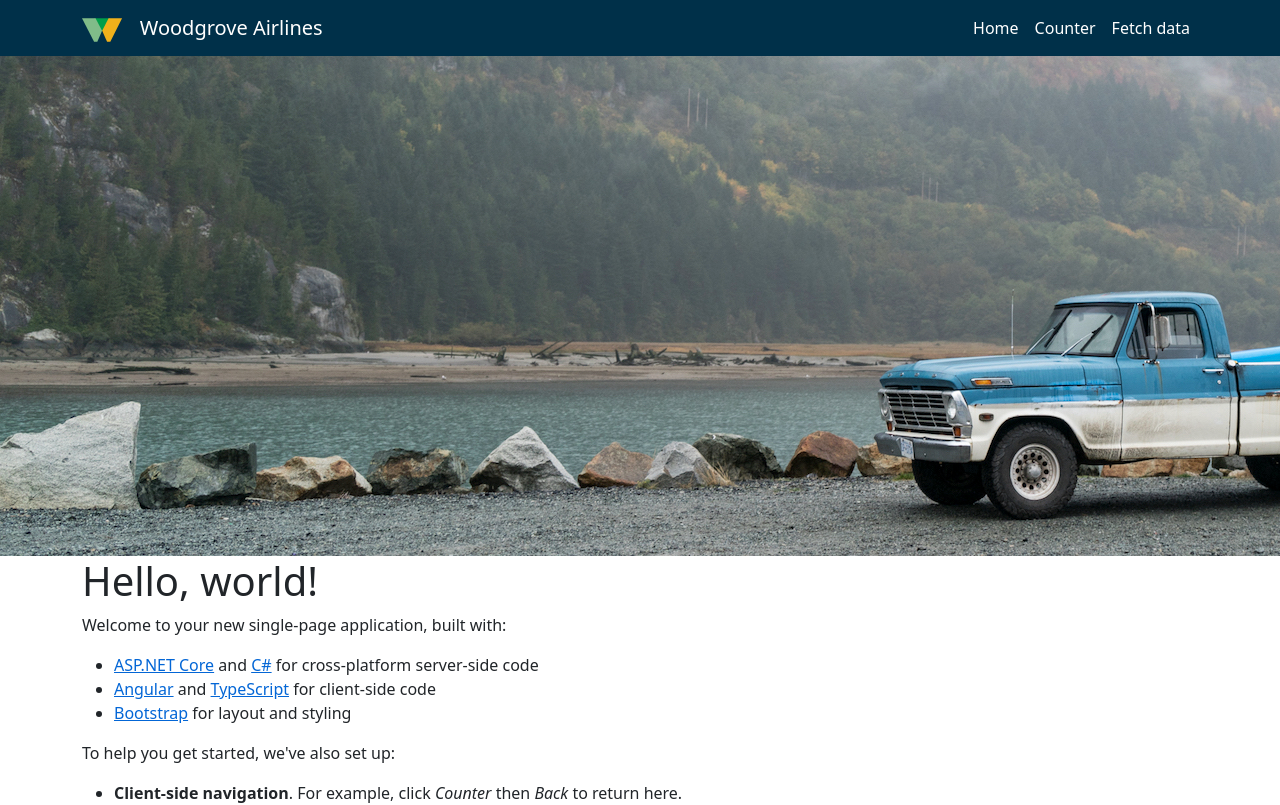
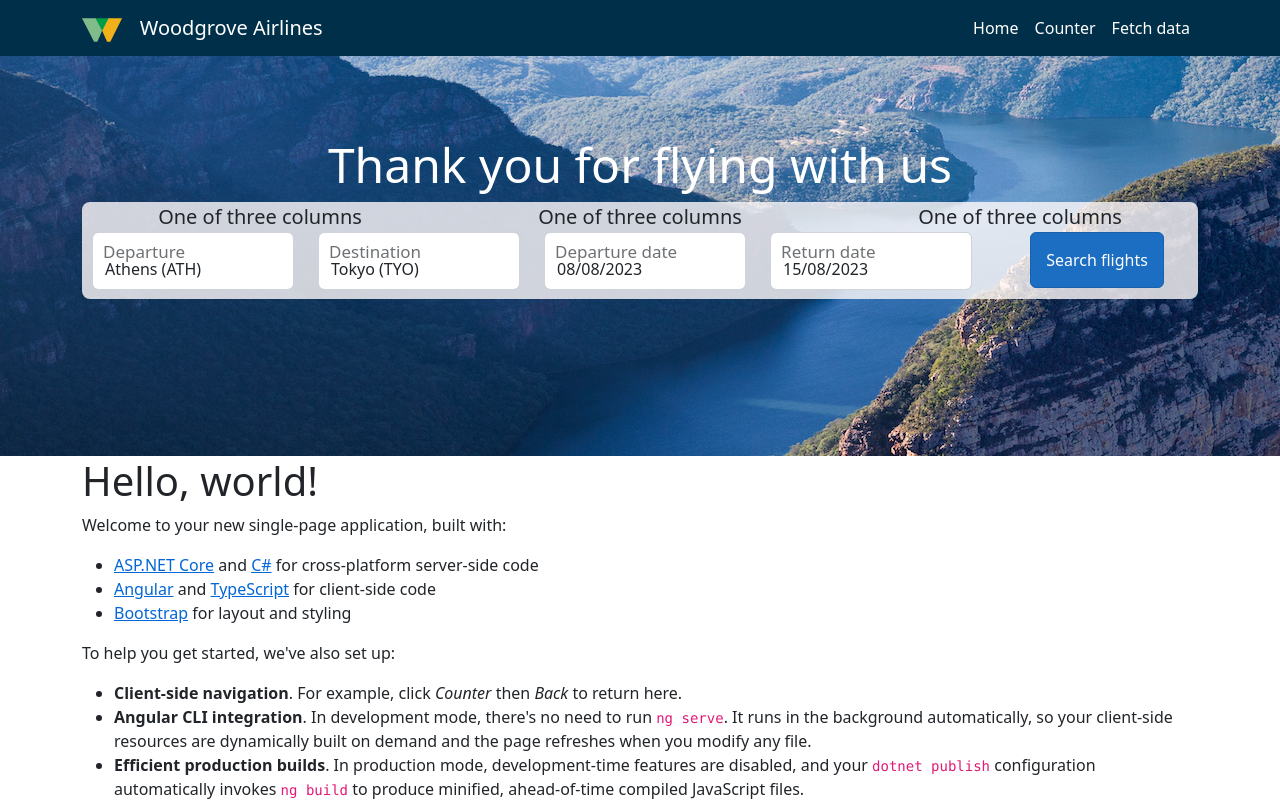
Before and after one commit to yoelhor/woodgrove-airlines, an Angular app in the folder ClientApp/: page / in a window 1280 px wide. Shown: the top 805 px of the page. Built offline with nearby package versions, Linux system fonts and the light colour scheme.

Commit message:
Search forrm

```diff
--- a/ClientApp/src/app/home-jumbotron/home-jumbotron.component.html
+++ b/ClientApp/src/app/home-jumbotron/home-jumbotron.component.html
@@ -1,4 +1,49 @@
-<div style="background-image: url(/assets/home/background_1_resize.jpg); width: 100%; height: 500px; position: relative;
+<div style="background-image: url(/assets/home/background_2.jpg); width: 100%; height: 400px; position: relative;
 top: -1px;">
 
+    <div class="container">
+        <div class="jumbotron jumbotron-fluid" style="text-align: center; padding-top: 80px;">
+
+
+            <h1 class="display-5" style="color: white;">Thank you for flying with us</h1>
+
+            <div class="lead" style="
+                background-color: white;
+                border-radius: .5rem;
+                background: rgba(255,250,250, 0.8);">
+                <div class="row">
+                    <div class="col-sm">
+                        One of three columns
+                    </div>
+                    <div class="col-sm">
+                        One of three columns
+                    </div>
+                    <div class="col-sm">
+                        One of three columns
+                    </div>
+                </div>
+                <div class="row" style="padding-bottom: 9px; padding-left: 10px;">
+                    <div class="col form-floating">
+                        <input type="text" class="form-control" id="InputDeparture" value="Athens (ATH)">
+                        <label for="InputDeparture" style="margin-left: 10px;">Departure</label>
+                    </div>
+                    <div class="col form-floating">
+                        <input type="text" class="form-control" id="InputDestination" value="Tokyo (TYO)" >
+                        <label for="InputDestination" style="margin-left: 10px;">Destination</label>
+                    </div>
+                    <div class="col form-floating">
+                        <input type="text" class="form-control" id="InputDepartureDate" value="08/08/2023">
+                        <label for="InputDepartureDate" style="margin-left: 10px;">Departure date</label>
+                    </div>
+                    <div class="col form-floating">
+                        <input type="text" class="form-control" id="InputReturnDate" value="15/08/2023">
+                        <label for="InputReturnDate" style="margin-left: 10px;">Return date</label>
+                    </div>
+                    <div class="col">
+                        <button type="submit" class="btn btn-primary" style="padding: 15px;">Search flights</button>
+                    </div>
+                  </div>
+            </div>
+        </div>
+    </div>
 </div>
--- a/ClientApp/src/app/home/home.component.html
+++ b/ClientApp/src/app/home/home.component.html
@@ -14,6 +14,6 @@
     <li><strong>Angular CLI integration</strong>. In development mode, there's no need to run <code>ng serve</code>. It runs in the background automatically, so your client-side resources are dynamically built on demand and the page refreshes when you modify any file.</li>
     <li><strong>Efficient production builds</strong>. In production mode, development-time features are disabled, and your <code>dotnet publish</code> configuration automatically invokes <code>ng build</code> to produce minified, ahead-of-time compiled JavaScript files.</li>
   </ul>
-  <p>The <code>ClientApp</code> subdirectory is a standard Angular CLI application. If you open a command prompt in that directory, you can run any <code>ng</code> command (e.g., <code>ng test</code>), or use <code>npm</code> to install extra packages into it.</p>
+  <p style="padding-bottom: 500px;">The <code>ClientApp</code> subdirectory is a standard Angular CLI application. If you open a command prompt in that directory, you can run any <code>ng</code> command (e.g., <code>ng test</code>), or use <code>npm</code> to install extra packages into it.</p>
 
 </div>
```
Also changed, not shown: ClientApp/src/assets/home/background_1.jpg (renamed from ClientApp/src/assets/home/background_1_resize.jpg), ClientApp/src/assets/home/background_2.jpg (added).
